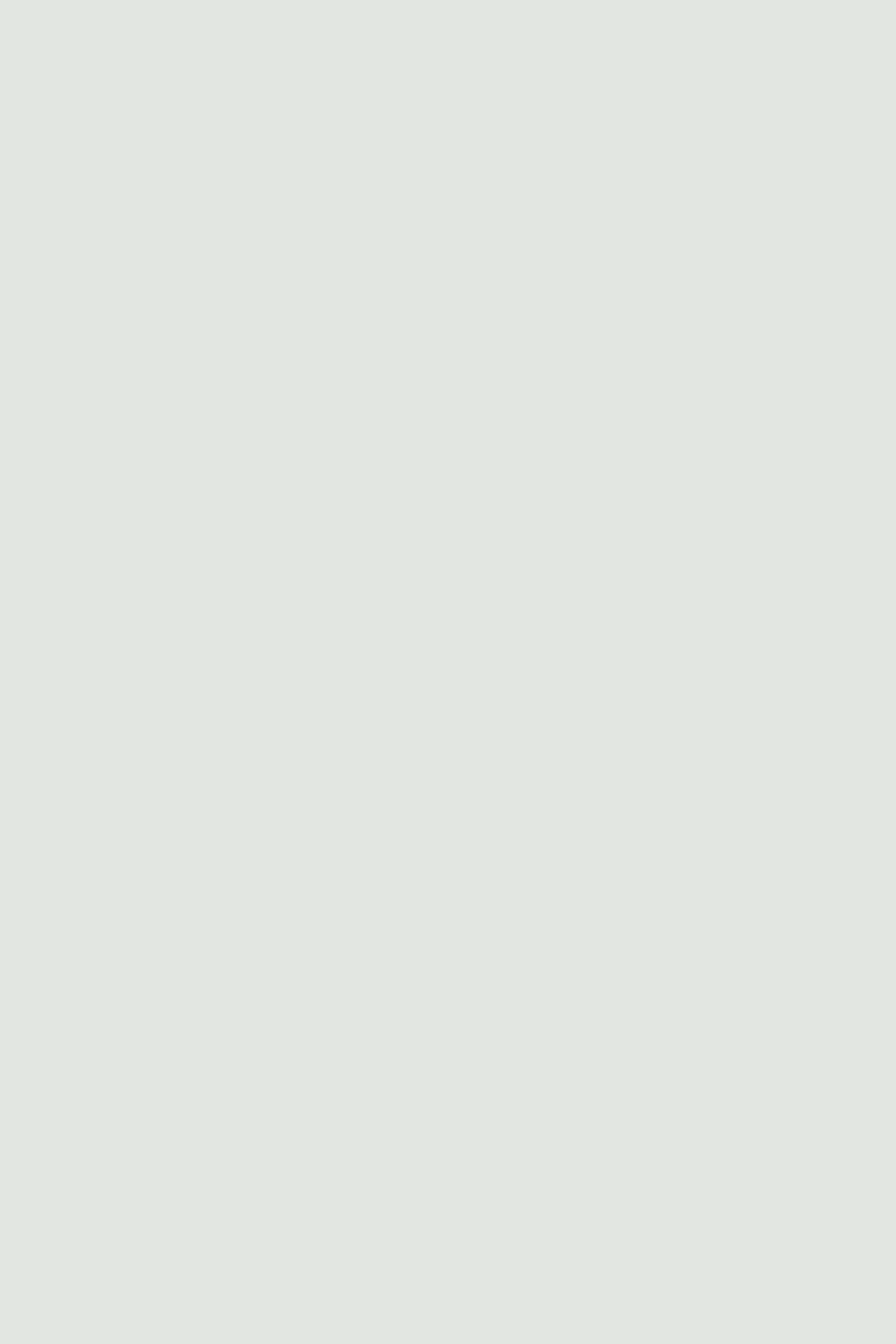
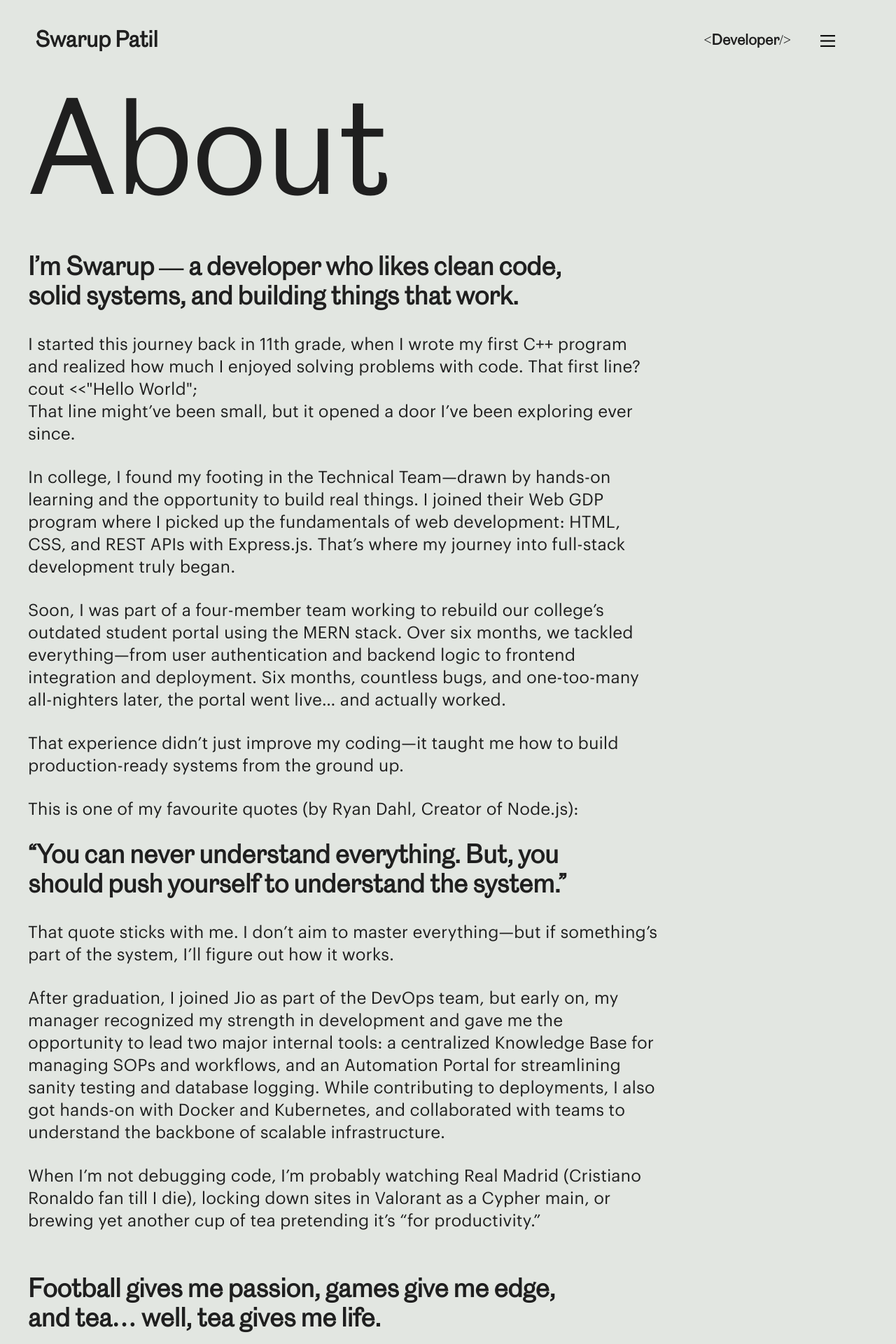
Before and after one commit to Swarup-Patil/myportfolio, a React (Create React App) app: page /about in a window 1280 px wide. Before the commit this address had no page. Shown: the top 1920 px of the page at 70% size. Before the commit the page ends 800 px from the top, so only its background shows below. Built offline with nearby package versions, Linux system fonts and the light colour scheme.

Commit message:
About page added

```diff
--- a/src/App.js
+++ b/src/App.js
@@ -5,6 +5,7 @@ import theme from "./theme";
 import { BrowserRouter as Router, Routes, Route } from "react-router-dom";
 
 import Home from "./pages/home";
+import About from "./pages/about";
 
 function App() {
   return (
@@ -13,6 +14,7 @@ function App() {
       <Router>
         <Routes>
           <Route path="/" element={<Home />} />
+             <Route path="/about" element={<About />} />
         </Routes>
       </Router>
     </ThemeProvider>
--- a/src/component/Footer.js
+++ b/src/component/Footer.js
@@ -20,7 +20,6 @@ const FooterHeader = styled.h1`
 `;
 
 const FooterMail = styled.a`
-  /* margin-left: 20px; */
   cursor: pointer;
   color: ${(props) => props.theme.colors.background} !important;
   position: relative;
@@ -73,12 +72,11 @@ const ContactTag = styled.a`
   }
 `;
 
-const Footer = () => {
+const Footer = ({Header}) => {
   return (
     <FooterSection>
       <FooterWrapper>
-        <FooterHeader>
-          I'm always interested about cool stuff. Are you minding a project?
+        <FooterHeader>{Header} &nbsp;
           <FooterMail href="mailto:swarupaa619yes@gmail.com">
             Let's talk.
           </FooterMail>
--- /dev/null
+++ b/src/pages/about.js
@@ -0,0 +1,108 @@
+import React from "react";
+import styled from "styled-components";
+
+import MainNavBar from "../component/MainNavBar";
+import Footer from "../component/Footer";
+
+const AboutContainer = styled.div`
+  max-width: 1200px;
+  margin: 0 auto;
+  padding-bottom: 100px;
+`;
+
+const AboutHeader = styled.h1`
+  font-size: 180px;
+  font-weight: 200;
+  font-family: ${(props) => props.theme.fonts.caslon};
+`;
+
+const AboutSubHeader = styled.h2`
+  font-size: 35px;
+  max-width: 800px;
+  margin: 30px 0;
+  font-family: ${(props) => props.theme.fonts.caslon};
+`;
+
+const AboutPara = styled.p`
+  font-size: 24px;
+  max-width: 75%;
+  margin-top: 30px;
+  line-height: 32px;
+`;
+
+const About = () => {
+  return (
+    <>
+      <MainNavBar />
+      <AboutContainer>
+        <AboutHeader>About</AboutHeader>
+        <AboutSubHeader>
+          I’m Swarup — a developer who likes clean code, solid systems, and
+          building things that work.
+        </AboutSubHeader>
+        <AboutPara>
+          I started this journey back in 11th grade, when I wrote my first C++
+          program and realized how much I enjoyed solving problems with code.
+          That first line? <br />
+          cout &lt;&lt;"Hello World"; <br />
+          That line might’ve been small, but it opened a door I’ve been
+          exploring ever since.
+        </AboutPara>
+        <AboutPara>
+          In college, I found my footing in the Technical Team—drawn by hands-on
+          learning and the opportunity to build real things. I joined their Web
+          GDP program where I picked up the fundamentals of web development:
+          HTML, CSS, and REST APIs with Express.js. That’s where my journey into
+          full-stack development truly began.
+        </AboutPara>
+        <AboutPara>
+          Soon, I was part of a four-member team working to rebuild our
+          college’s outdated student portal using the MERN stack. Over six
+          months, we tackled everything—from user authentication and backend
+          logic to frontend integration and deployment. Six months, countless
+          bugs, and one-too-many all-nighters later, the portal went live… and
+          actually worked.
+        </AboutPara>
+        <AboutPara>
+          That experience didn’t just improve my coding—it taught me how to
+          build production-ready systems from the ground up.
+        </AboutPara>
+        <AboutPara>
+          This is one of my favourite quotes (by Ryan Dahl, Creator of Node.js):
+        </AboutPara>
+        <AboutSubHeader>
+          “You can never understand everything. But, you should push yourself to
+          understand the system.”
+        </AboutSubHeader>
+        <AboutPara>
+          That quote sticks with me. I don’t aim to master everything—but if
+          something’s part of the system, I’ll figure out how it works.
+        </AboutPara>
+        <AboutPara>
+          After graduation, I joined Jio as part of the DevOps team, but early
+          on, my manager recognized my strength in development and gave me the
+          opportunity to lead two major internal tools: a centralized Knowledge
+          Base for managing SOPs and workflows, and an Automation Portal for
+          streamlining sanity testing and database logging. While contributing
+          to deployments, I also got hands-on with Docker and Kubernetes, and
+          collaborated with teams to understand the backbone of scalable
+          infrastructure.
+        </AboutPara>
+        <AboutPara>
+          When I’m not debugging code, I’m probably watching Real Madrid
+          (Cristiano Ronaldo fan till I die), locking down sites in Valorant as
+          a Cypher main, or brewing yet another cup of tea pretending it’s “for
+          productivity.” <br />
+          <br />
+        </AboutPara>
+        <AboutSubHeader>
+          Football gives me passion, games give me edge, and tea… well, tea
+          gives me life.
+        </AboutSubHeader>
+      </AboutContainer>
+      <Footer Header="Got code, chaos, or chai on your mind? Same here" />
+    </>
+  );
+};
+
+export default About;
--- a/src/pages/home.js
+++ b/src/pages/home.js
@@ -288,7 +288,7 @@ const Home = () => {
             </ServiceDiv>
           </ServiceWrapper>
         </ServiceSection>
-        <Footer/>
+        <Footer Header="I'm always interested about cool stuff. Are you minding a project?"/>
       </Container>
     </>
   );
```
